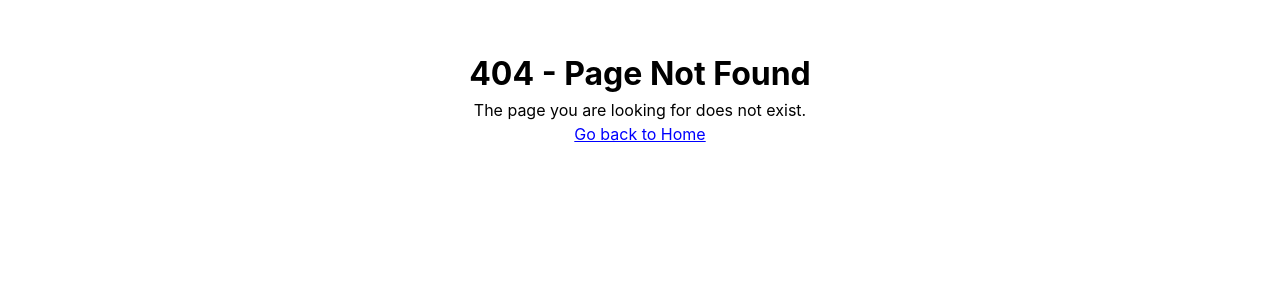
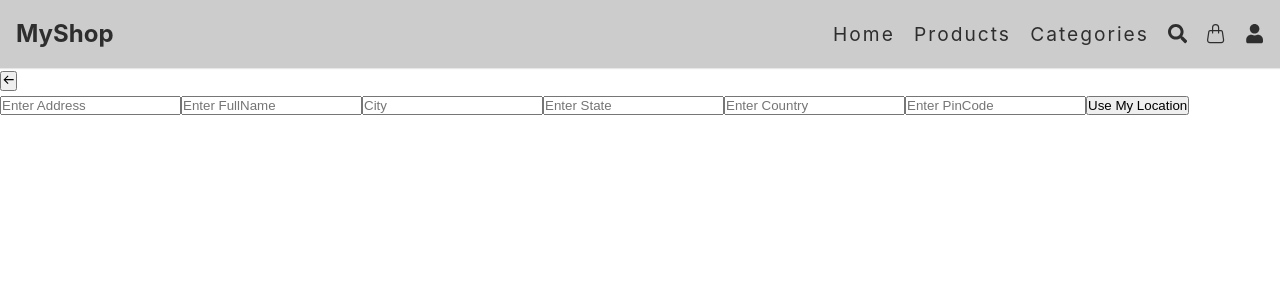
Before and after one commit to tejaskamble99/mern-ecommerce-store, a Next.js app in the folder frontend/: page /shipping in a window 1280 px wide. Before the commit this address had no page. Shown: the top 300 px of the page. Built offline with nearby package versions, Linux system fonts and the light colour scheme.

Commit message:
checkout page created

```diff
--- /dev/null
+++ b/frontend/src/app/(root)/shipping/page.tsx
@@ -0,0 +1,86 @@
+"use client";
+import { ChangeEvent, useState } from "react";
+import { BiArrowBack } from "react-icons/bi";
+
+const Shipping = () => {
+  const [shippingInfo, setshippingInfo] = useState({
+    address: "",
+    fullName: "",
+    city: "",
+    state: "",
+    country: "",
+    pinCode: "",
+  });
+
+  const changeHandeler = (e: ChangeEvent<HTMLInputElement>) => {
+    setshippingInfo((prev)=> ({
+...prev,
+[e.target.name]:e.target.value,
+    }));
+  };
+
+
+
+  return (
+    <div className="shipping">
+      <button>
+        <BiArrowBack />
+      </button>
+      <form>
+        <input
+          required
+          type="text"
+          placeholder="Enter Address"
+          name="address"
+          value={shippingInfo.address}
+          onChange={changeHandeler}
+        />
+         <input
+          required
+          type="text"
+          placeholder="Enter FullName"
+          name="fullName"
+          value={shippingInfo.fullName}
+          onChange={changeHandeler}
+        />
+        <input
+          required
+          type="text"
+          placeholder="City"
+          name="city"
+          value={shippingInfo.city}
+          onChange={changeHandeler}
+        />
+        <input
+          required
+          type="text"
+          placeholder="Enter State"
+          name="state"
+          value={shippingInfo.state}
+          onChange={changeHandeler}
+        />
+        <input
+          required
+          type="text"
+          placeholder="Enter Country"
+          name="country"
+          value={shippingInfo.country}
+          onChange={changeHandeler}
+        />
+        <input
+          required
+          type="number"
+          placeholder="Enter PinCode"
+          name="pinCode"
+          value={shippingInfo.pinCode}
+          onChange={changeHandeler}
+        />
+        <button type="button" onClick={()=>{console.log(shippingInfo)}}>
+  Use My Location
+</button>
+      </form>
+    </div>
+  );
+};
+
+export default Shipping;
```
